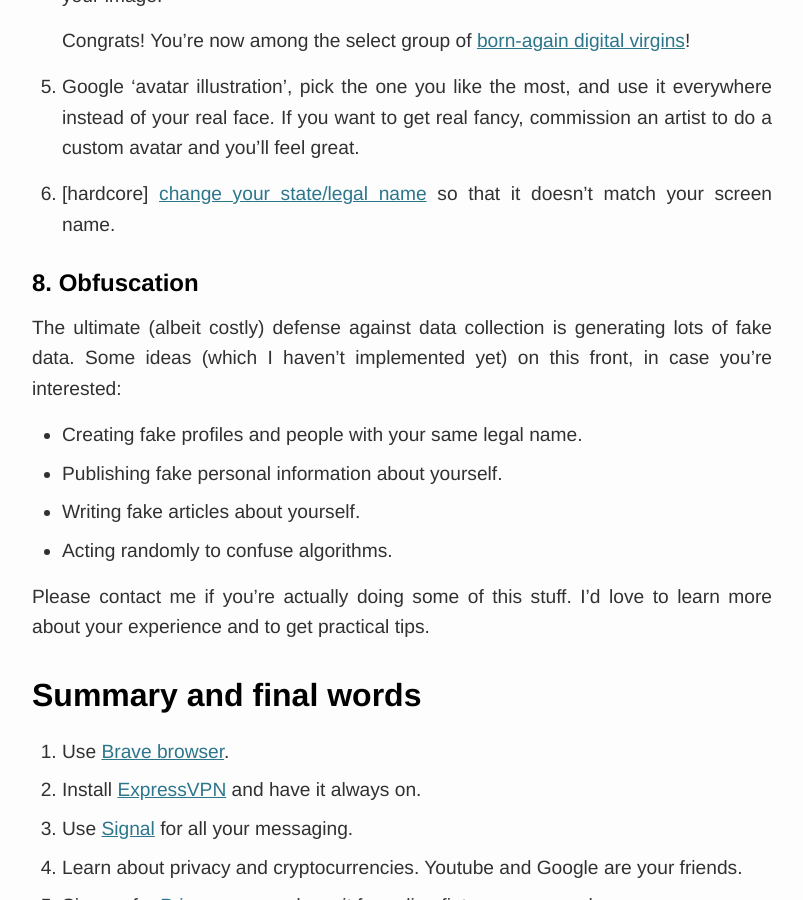
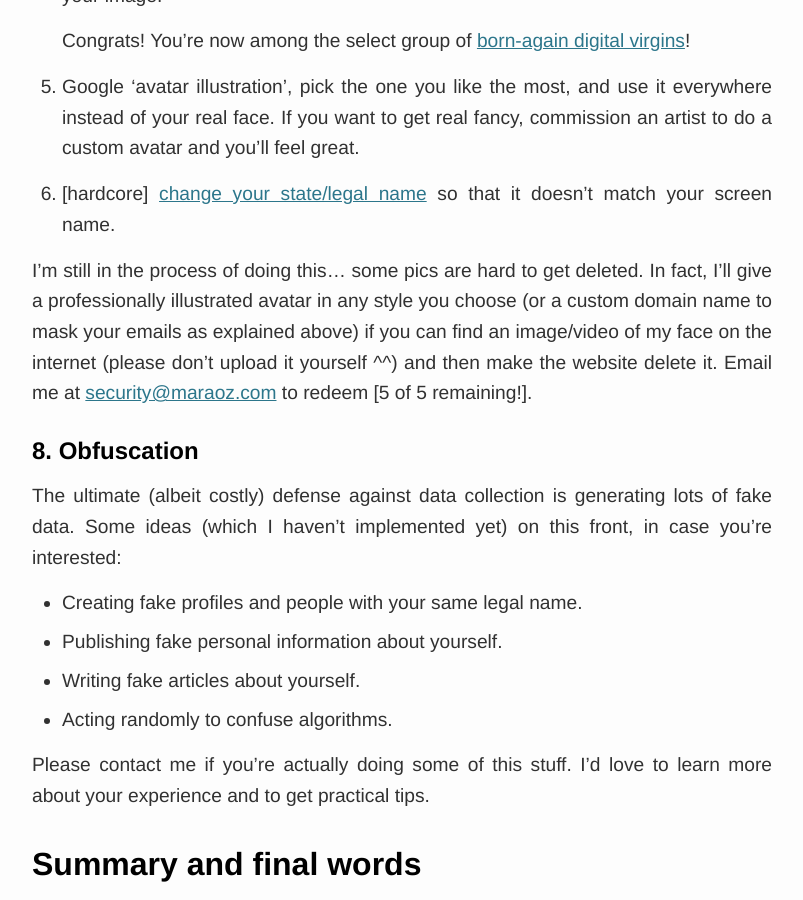
Before and after one commit to tobyornottobe/maraoz.github.io, a Jekyll site: the page built from _posts/2021-04-06-dark-tech.md, in a window 1280 px wide and 900 px high, scrolled down 5758 px. Shown: the whole window, without its empty margins (238-1041 px from the left). Built offline with Jekyll 4.4.1, drawn with Linux system fonts in a browser that asks for light colours.

Commit message:
Update 2021-04-06-dark-tech.md

```diff
--- a/_posts/2021-04-06-dark-tech.md
+++ b/_posts/2021-04-06-dark-tech.md
@@ -95,6 +95,8 @@
 
 6. [hardcore] [change your state/legal name](https://twitter.com/dan_abramov/status/1378737515331530759) so that it doesn't match your screen name.
 
+I'm still in the process of doing this... some pics are hard to get deleted.
+In fact, I'll give a professionally illustrated avatar in any style you choose (or a custom domain name to mask your emails as explained above) if you can find an image/video of my face on the internet (please don't upload it yourself ^^) and then make the website delete it. Email me at [security@maraoz.com](mailto:security@maraoz.com) to redeem [5 of 5 remaining!].
 
 ### 8. Obfuscation
 The ultimate (albeit costly) defense against data collection is generating lots of fake data. Some ideas (which I haven't implemented yet) on this front, in case you're interested:
```
